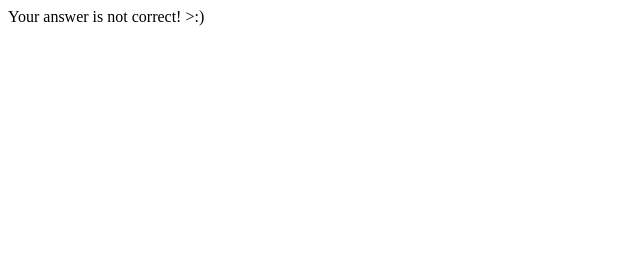
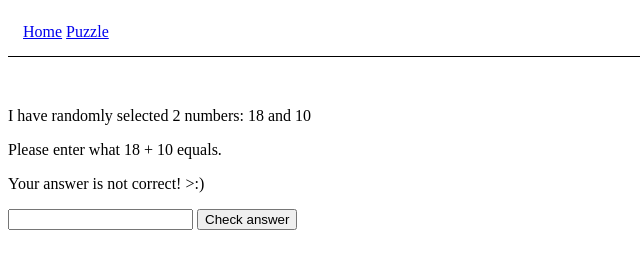
Before and after one commit to michelle-pittman/website, a plain HTML site: page puzzle.html in a window 1280 px wide. Both pictures are taken after a click on the button "Check answer". Shown: the whole page, without its empty margins (0-640 px from the left). Drawn offline with Linux system fonts and the light colour scheme.

Commit message:
refactor javascript

```diff
--- a/puzzle.html
+++ b/puzzle.html
@@ -3,21 +3,6 @@
 <html>
 
 <head>
-    <script>
-        let random1 = Math.floor(Math.random() * 20)
-        let random2 = Math.floor(Math.random() * 20)
-
-        function checkAnswer() {
-            let answer = document.getElementById("answer").value;
-            if (answer == random1 + random2) {
-                document.write("Your answer is correct!");
-            }
-            else {
-                document.write("Your answer is not correct! >:)");
-            }
-        }
-    </script>
-
     <link rel="stylesheet" href="something.css">
 </head>
 
@@ -27,17 +12,11 @@
         <a href="/website/puzzle.html">Puzzle</a>
     </div>
 
-    <script>
-        document.write("I have randomly selected 2 numbers: " + random1 + " and " + random2)
-    </script>
+    <p id="selectNumbers"></p>
 
-    <br>
+    <p id="enterNumber"></p>
 
-    <script>
-        document.write("Please enter what " + random1 + " + " + random2 + " equals.")
-    </script>
-
-    <br>
+    <p id="yourAnswer"></p>
 
     <!-- answer box -->
     <input type="text" id="answer" name="answer">
@@ -46,6 +25,25 @@
     <button onclick="checkAnswer()">
         Check answer
     </button>
+
+    <script>
+
+        let random1 = Math.floor(Math.random() * 20)
+        let random2 = Math.floor(Math.random() * 20)
+
+        document.getElementById("selectNumbers").textContent = ("I have randomly selected 2 numbers: " + random1 + " and " + random2)
+        document.getElementById("enterNumber").textContent =("Please enter what " + random1 + " + " + random2 + " equals.")
+
+        function checkAnswer() {
+                let answer = document.getElementById("answer").value;
+                if (answer == random1 + random2) {
+                    document.getElementById("yourAnswer").textContent =("Your answer is correct!");
+                }
+                else {
+                    document.getElementById("yourAnswer").textContent =("Your answer is not correct! >:)");
+                }
+            }
+    </script>
 </body>
 
 </html>
```
